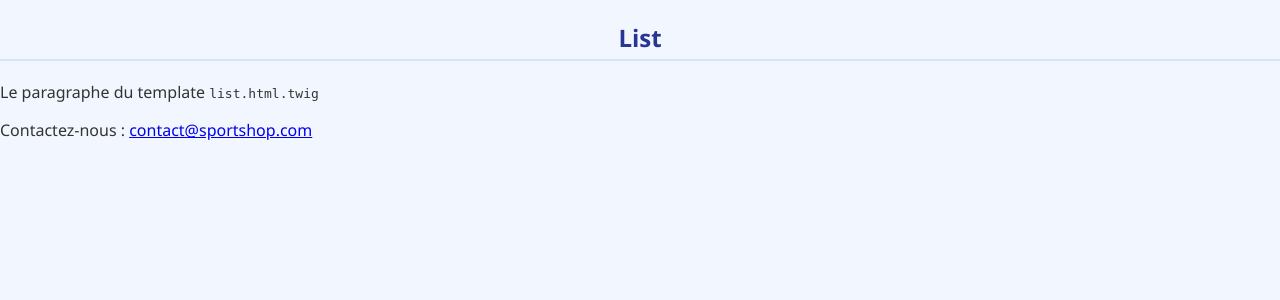
After one commit to Maxtrxn/thesymfonyproject, a Symfony app: template templates/shop/product/list.html.twig in a window 1280 px wide. The commit adds this page. Shown: the top 300 px of the page. Run offline with Twig, Linux system fonts and the light colour scheme; the template is opened without the code that fills it, so the values that code supplies are empty; style sheets or scripts are compiled from the project's sources; some libraries are stand-ins or nearby versions.

Commit message:
ajout d'un template footer et main_template pour la plupart des pages du site

```diff
--- a/src/Controller/Shop/ProductController.php
+++ b/src/Controller/Shop/ProductController.php
@@ -35,7 +35,7 @@ final class ProductController extends AbstractController
             ];
         }
         */
-        return $this->();
+        return $this->render("shop/product/list.html.twig", []);
     }
 
 }
--- /dev/null
+++ b/templates/shop/layouts/_footer.html.twig
@@ -0,0 +1 @@
+<p>Contactez-nous : <a href="mailto:contact@sportshop.com">contact@sportshop.com</a></p>
--- /dev/null
+++ b/templates/shop/layouts/main_layout.html.twig
@@ -0,0 +1,20 @@
+{# template racine (niveau 1) pour TwigController : version 2 #}
+<!DOCTYPE html>
+<html lang="fr">
+<head>
+    <meta charset="UTF-8">
+    <title>{% block title %}SportShop{% endblock %}</title>
+    <link rel="stylesheet" href="{{ asset('styles/app.css') }}">
+</head>
+<body>
+<div id="vue">
+    <h1>{% block titre_principal %}{% endblock %}</h1>
+    {% block vue %}{% endblock %}
+</div>
+
+<div id="footer">
+    {% include 'shop/layouts/_footer.html.twig'%}
+
+</div>
+</body>
+</html>
--- /dev/null
+++ b/templates/shop/product/list.html.twig
@@ -0,0 +1,10 @@
+{% extends 'shop/layouts/main_layout.html.twig' %}
+{% block title %}{{ parent() }} - List{% endblock %}
+
+{% block titre_principal %}<h2>List</h2>{% endblock %}
+
+{% block vue %}
+    <p>
+        Le paragraphe du template <code>list.html.twig</code>
+    </p>
+{% endblock %}
```
Also changed, not shown: templates/base.html.twig (+1 -9 lines).
